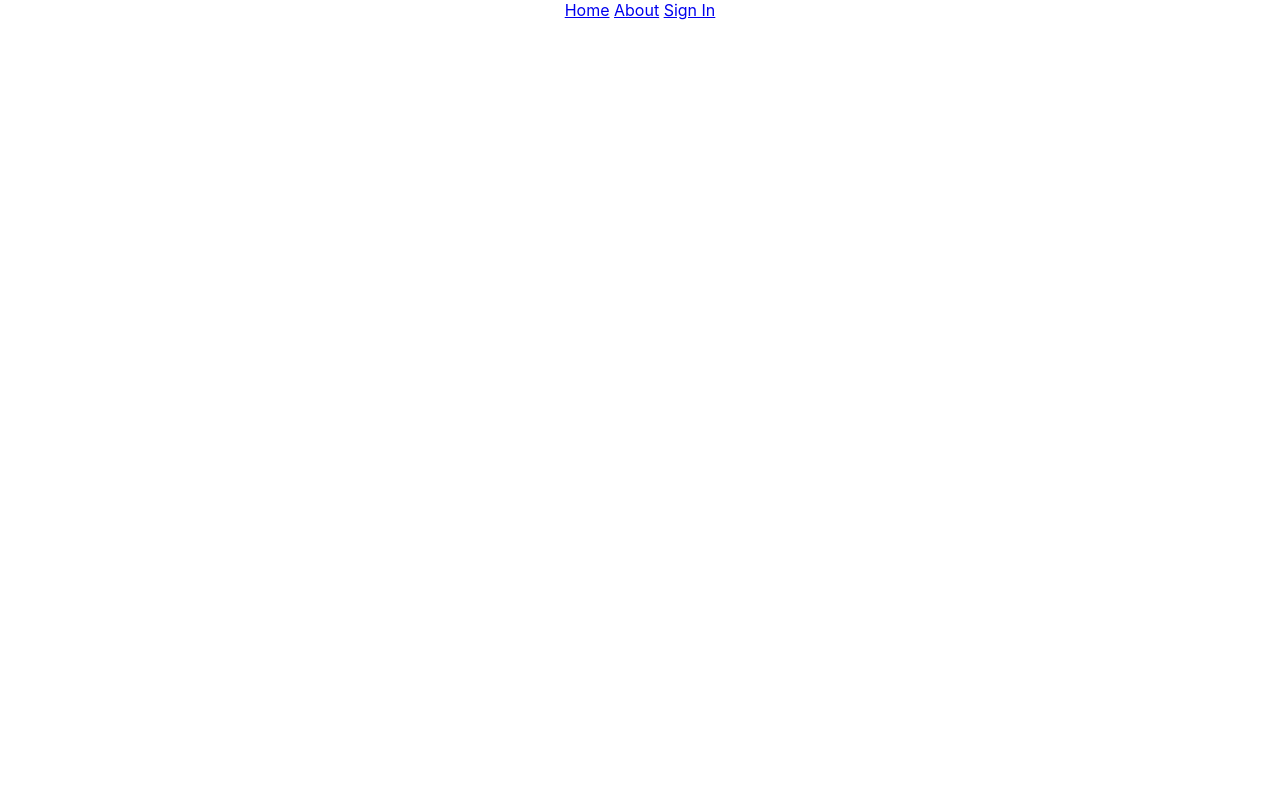
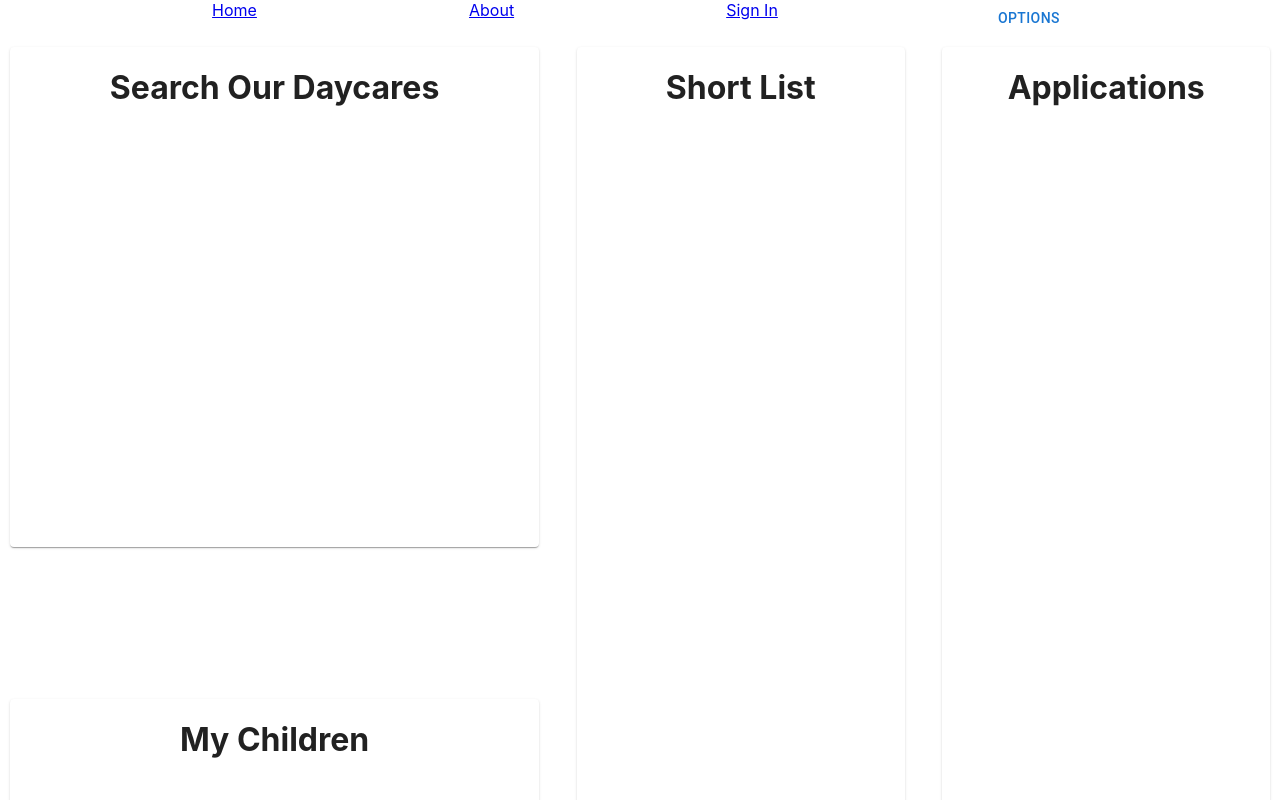
Before and after one commit to bijon7/onestop-daycare, a React (Create React App) app in the folder frontend/: page /guardian in a window 1280 px wide. Before the commit this address had no page. Shown: the top 800 px of the page. Built offline with nearby package versions, Linux system fonts and the light colour scheme.

Commit message:
css for nav bar, as well as sections for guardian-dashboard completed

```diff
--- a/frontend/package.json
+++ b/frontend/package.json
@@ -47,6 +47,7 @@
     ]
   },
   "devDependencies": {
+    "axios-mock-adapter": "^1.20.0",
     "node-sass": "^7.0.1"
   }
 }
--- a/frontend/src/App.js
+++ b/frontend/src/App.js
@@ -1,21 +1,100 @@
 //import logo from './logo.svg';
-import { useState, useEffect } from 'react';
-import './App.css';
+import { useState, useEffect, useRef } from 'react';
+import './App.scss';
 import { BrowserRouter, Link, Route, Routes, Navigate } from 'react-router-dom';
 import SignIn from './components/SignIn';
 //import Home from './components/Home';
 import About from './components/About';
 import AdminDashboard from './pages/AdminDashboard';
 import GuardianDashboard from './pages/GuardianDashboard';
+import { Button,
+  ClickAwayListener,
+  Grow,
+  Paper,
+  Popper,
+  MenuItem,
+  MenuList,
+  Stack } from "@mui/material";
+
 function App() {
   const [userType, setUserType] = useState("admin");
+
+  const [open, setOpen] = useState(false); // This is the useState for the Options Menu
+  const anchorRef = useRef(null);
+
+  const handleToggle = () => {
+    setOpen((prevOpen) => !prevOpen);
+  };
+
+  const handleClose = (event) => {
+    if (anchorRef.current && anchorRef.current.contains(event.target)) {
+      return;
+    }
+
+    setOpen(false);
+  };
+
+  function handleListKeyDown(event) {
+    if (event.key === 'Tab') {
+      event.preventDefault();
+      setOpen(false);
+    } else if (event.key === 'Escape') {
+      setOpen(false);
+    }
+  }
   return (
     <BrowserRouter>
       <div className="App">
-        <nav>
+        <nav className="top-nav">
           <Link to="/">Home</Link>{' '}
           <Link to="/about">About</Link>{' '}
           <Link to="/signin">Sign In</Link>{' '}
+          <Stack direction="row" spacing={2}>
+      <div>
+        <Button
+          ref={anchorRef}
+          id="composition-button"
+          aria-controls={open ? 'composition-menu' : undefined}
+          aria-expanded={open ? 'true' : undefined}
+          aria-haspopup="true"
+          onClick={handleToggle}
+        >
+          Options
+        </Button>
+        <Popper
+          open={open}
+          anchorEl={anchorRef.current}
+          role={undefined}
+          placement="bottom-start"
+          transition
+          disablePortal
+        >
+          {({ TransitionProps, placement }) => (
+            <Grow
+              {...TransitionProps}
+              style={{
+                transformOrigin:
+                  placement === 'bottom-start' ? 'left top' : 'left bottom',
+              }}
+            >
+              <Paper>
+                <ClickAwayListener onClickAway={handleClose}>
+                  <MenuList
+                    autoFocusItem={open}
+                    id="composition-menu"
+                    aria-labelledby="composition-button"
+                    onKeyDown={handleListKeyDown}
+                  >
+                    <MenuItem id="my-profile" onClick={handleClose}>Profile</MenuItem>
+                    <MenuItem id="logout" onClick={handleClose}>Logout</MenuItem>
+                  </MenuList>
+                </ClickAwayListener>
+              </Paper>
+            </Grow>
+          )}
+        </Popper>
+      </div>
+    </Stack>
         </nav>
         {/* <header className="App-header">
           <img src={logo} className="App-logo" alt="logo" />
@@ -35,6 +114,7 @@
           {userType === "admin" ? <Route path="/" element={<AdminDashboard />} /> : <Route path="/" element={<GuardianDashboard />} />}
           <Route path="about" element={<About />} />
           <Route path="signin" element={<SignIn />} />
+          <Route path="guardian" element={<GuardianDashboard />} />
         </Routes>
       </div>
     </BrowserRouter>
--- a/frontend/src/App.css
+++ b/frontend/src/App.scss
@@ -36,3 +36,9 @@
     transform: rotate(360deg);
   }
 }
+
+.top-nav {
+  display: flex;
+  flex-direction: row;
+  justify-content: space-evenly;
+}
--- a/frontend/src/pages/GuardianDashboard.jsx
+++ b/frontend/src/pages/GuardianDashboard.jsx
@@ -1,9 +1,23 @@
-const GuardianDashboard = () => {
+import { Paper } from "@mui/material"
+import "./GuardianDashboard.scss";
+
+export default function GuardianDashboard() {
   return (
-    <div>
-      <h2>This is the Guardian Dashboard component</h2>
+    <div className="guardian-dashboard">
+      <div className="guardian-dashboard_sections">
+        <Paper className="guardian-dashboard_mid">
+          <h1>Search Our Daycares</h1>
+        </Paper>
+        <Paper className="guardian-dashboard_mid">
+          <h1>My Children</h1>
+        </Paper>
+      </div>
+      <Paper className="guardian-dashboard_col">
+        <h1>Short List</h1>
+      </Paper>
+      <Paper className="guardian-dashboard_col">
+        <h1>Applications</h1>
+      </Paper>
     </div>
   );
 };
-
-export default GuardianDashboard;
--- /dev/null
+++ b/frontend/src/pages/GuardianDashboard.scss
@@ -0,0 +1,30 @@
+.guardian-dashboard {
+  display: flex;
+  flex-direction: row;
+  justify-content: space-between;
+  padding: 10px;
+  height: 90vw;
+}
+
+.guardian-dashboard_sections {
+  display: flex;
+  flex-direction: column;
+  justify-content: space-between;
+  height: auto;
+  width: 42%;
+}
+
+%paper_section {
+  min-height: 500px;
+  color: white;
+  background-color: rgb(110, 110, 110);
+}
+
+.guardian-dashboard_mid {
+  @extend %paper_section;
+}
+
+.guardian-dashboard_col {
+  @extend %paper_section;
+  width: 26%;
+}
```
Also changed, not shown: 1 other file (tests, documents, lock files or other folders).
